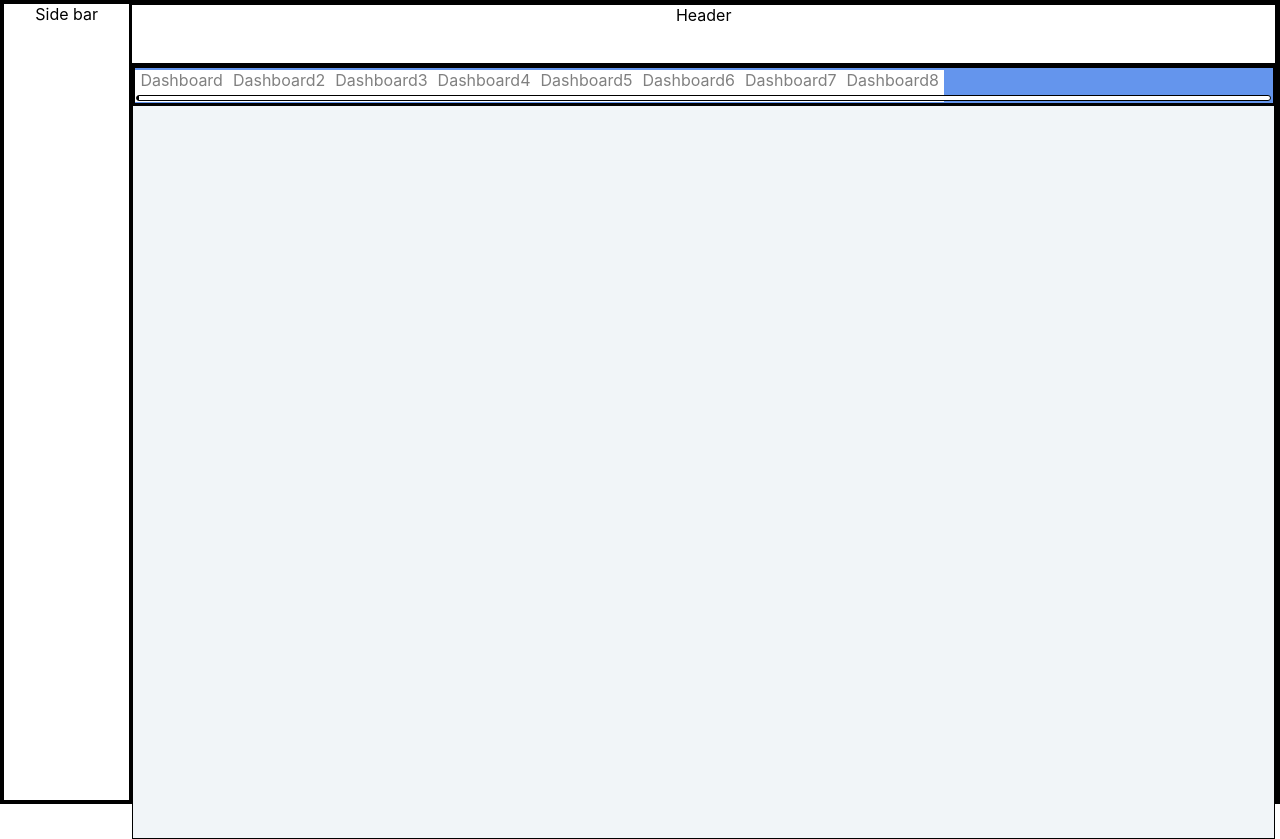
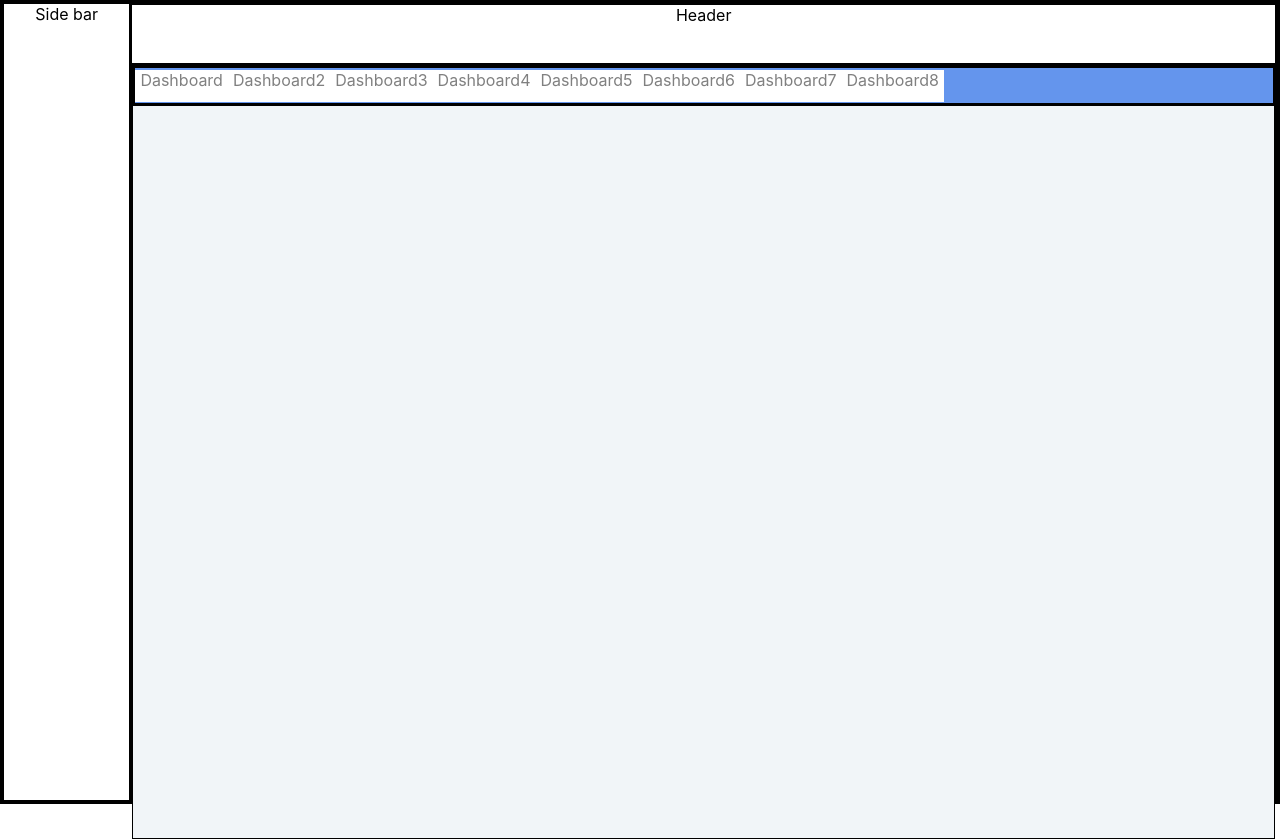
Before and after one commit to Anti-RakPro/Exonn-task, a React (Create React App) app: page / in a window 1280 px wide. Built offline with nearby package versions, Linux system fonts and the light colour scheme.

Commit message:
add: hideTracksWhenNotNeeded={true}

```diff
--- a/src/pages/Tabs/TabList.tsx
+++ b/src/pages/Tabs/TabList.tsx
@@ -65,45 +65,14 @@ function TabList() {
     const location = useLocation();
     const currentUrl = location.pathname + location.search + location.hash;
 
-    // function tabStyle(tab:Tab){
-    //
-    //     console.log('-->', currentUrl === tab.routePath? 'tab-item tab-item_active' : 'tab-items')
-    //     return currentUrl === tab.routePath? styles['tab-item_active'] : ''
-    // }
-
     function tabStyle(tab: any) {
         return `${styles["tab-item"]} ${currentUrl === tab.routePath ? styles['tab-item_active'] : ''}`
     }
 
-    function StyleTrackHorizontal() {
-        return styles["track-horizontal"]
-    }
-
-    // function StyleTrackVertical(tab: any) {
-    //     return
-    // }
-
-    function StyleThumbHorizontal(tab: any) {
-        return
-    }
-
-    // function StyleThumbVertical(tab: any) {
-    //     return
-    // }
-
-    function StyleView(tab: any) {
-        return
-    }
-
-
     return <div className={styles["tab-row"]}>
         <Scrollbars
-            onScroll={(alo)=>{console.log(alo)}}
-            // onScrollFrame={this.handleScrollFrame}
-            // onScrollStart={this.handleScrollStart}
-            // onScrollStop={this.handleScrollStop}
-            renderTrackHorizontal={props => <div {...props} className={StyleTrackHorizontal()}/>}
-            // renderTrackHorizontal={props => <div {...props} className={styles["track-horizontal"]}/>}
+            hideTracksWhenNotNeeded={true}
+            renderTrackHorizontal={props => <div {...props} className={styles["track-horizontal"]}/>}
             renderTrackVertical={props => <div {...props} className={styles["track-vertical"]}/>}
             renderThumbHorizontal={props => <div {...props} className={styles["thumb-horizontal"]}/>}
             renderThumbVertical={props => <div {...props} className={styles["thumb-vertical"]}/>}
```
